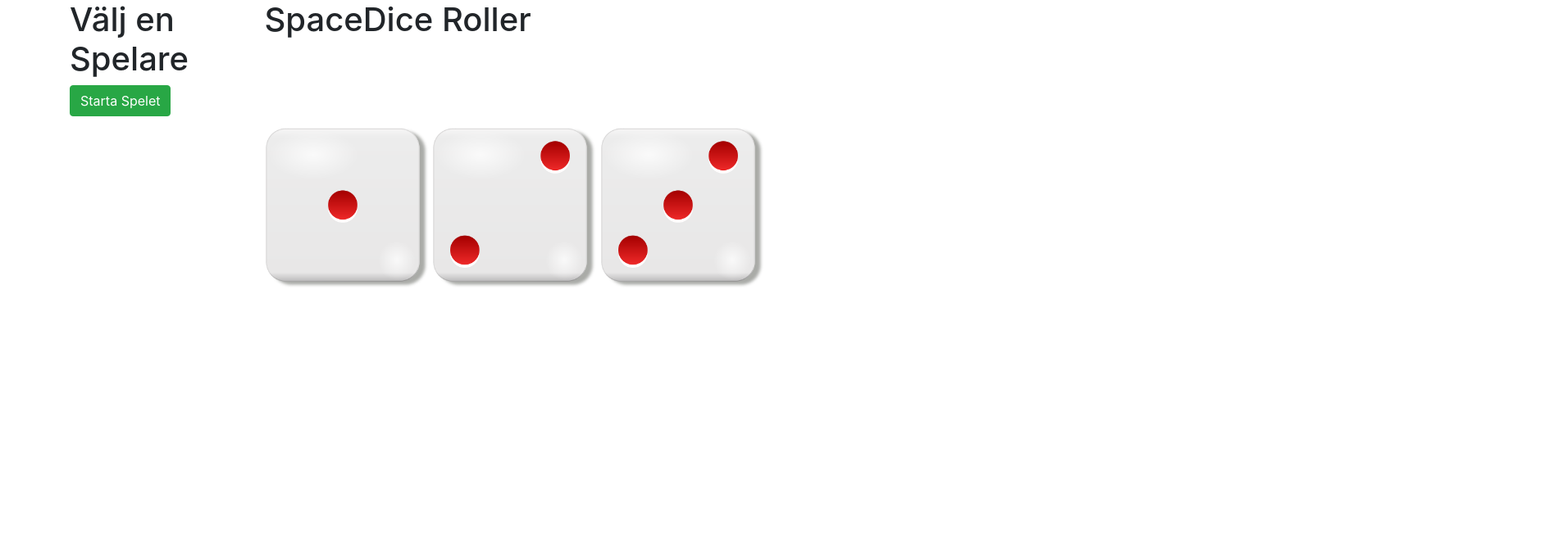
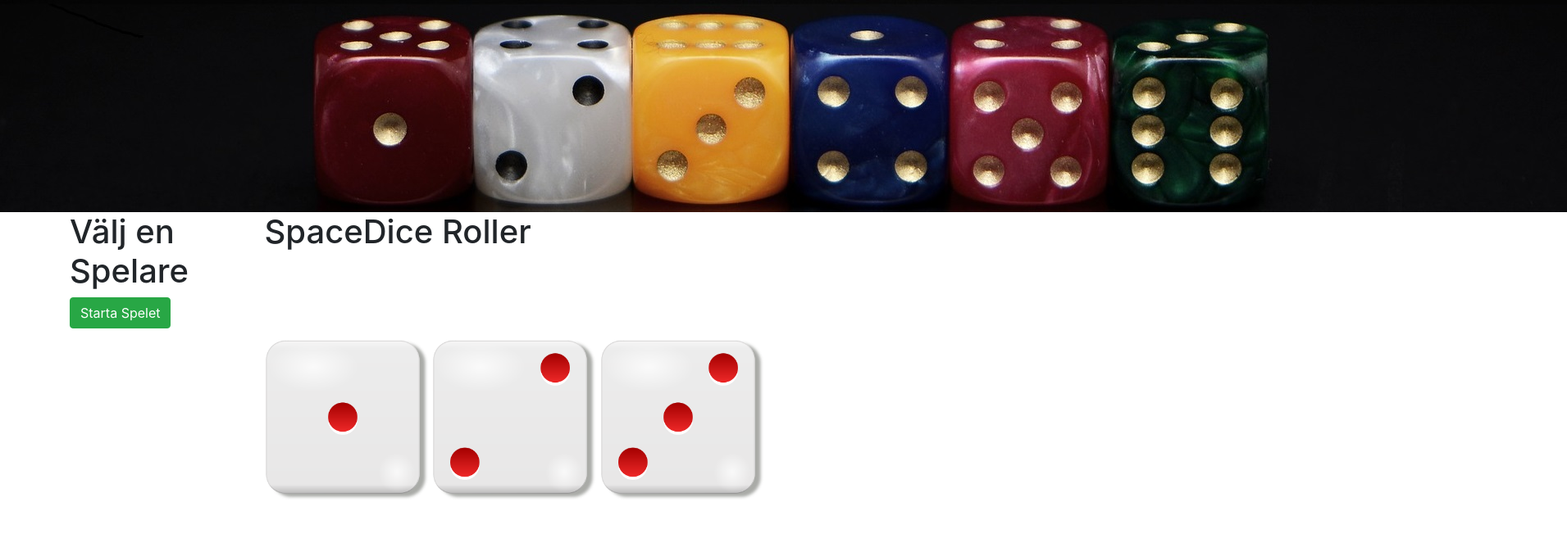
Before and after one commit to AndreasWaatz/Dice_Game_JavaScript, a plain HTML site: page index.html in a window 1280 px wide. Shown: the whole page at 82% size, 1911 px wide, since content can reach past the window. Drawn offline with nearby package versions, Linux system fonts and the light colour scheme; no server answers.

Commit message:
Added header with image

```diff
--- a/index.html
+++ b/index.html
@@ -8,6 +8,9 @@
     <link rel="stylesheet" href="style.css">
     <title>Tärningsspelet SpaceDice</title>
 </head>
+<header>
+  <img src="/images/header.jpg" alt="Dice Game">
+</header>
 <body>
 
         <div class="container" >
```
Also changed, not shown: images/header.jpg (added).
